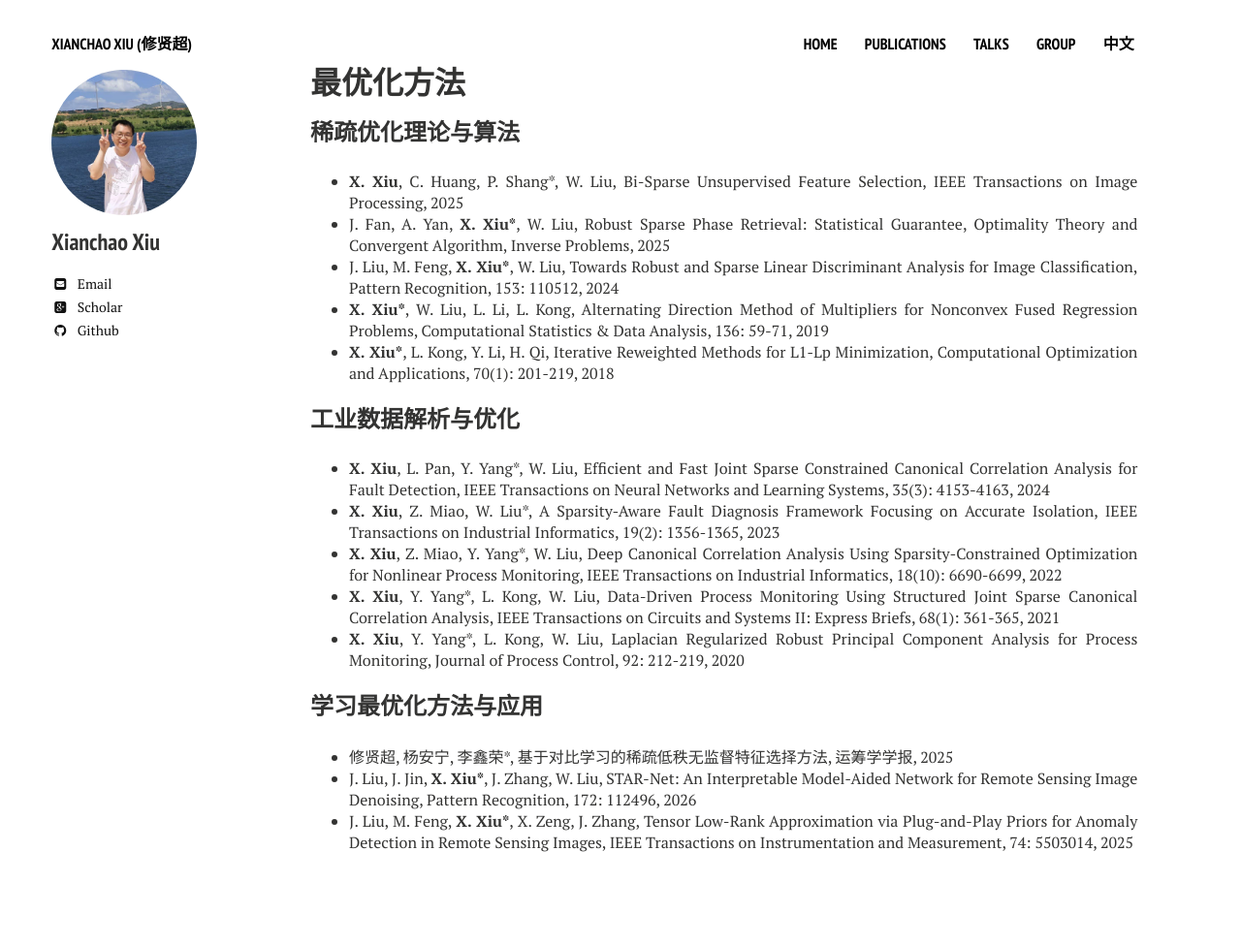
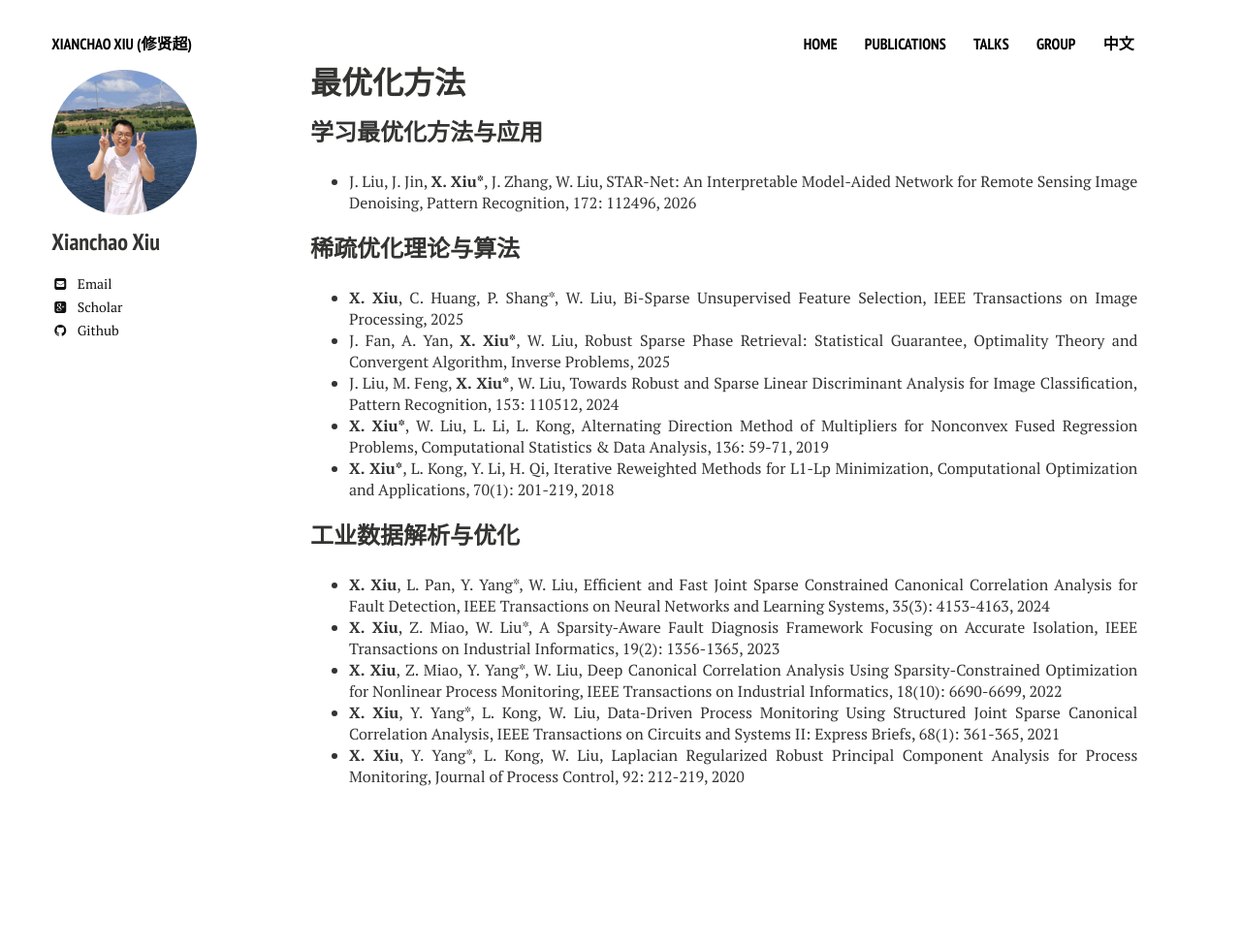
Before and after one commit to xianchaoxiu/xianchaoxiu.github.io, a Jekyll site: the page built from chinese/research/OPT/index.md, in a window 1280 px wide. Shown: the whole page at 97% size. Built offline with Jekyll 4.4.1, drawn with Linux system fonts in a browser that asks for light colours; nearby versions of some CDN libraries; after the commit the page ends 908 px from its top, so only the background shows below that.

Commit message:
Update index.md

```diff
--- a/chinese/research/OPT/index.md
+++ b/chinese/research/OPT/index.md
@@ -23,11 +29,3 @@ share: false
 * <b>X. Xiu</b>, Z. Miao, Y. Yang*, W. Liu, Deep Canonical Correlation Analysis Using Sparsity-Constrained Optimization for Nonlinear Process Monitoring, IEEE Transactions on Industrial Informatics, 18(10): 6690-6699, 2022 <br>
 * <b>X. Xiu</b>, Y. Yang*, L. Kong, W. Liu, Data-Driven Process Monitoring Using Structured Joint Sparse Canonical Correlation Analysis, IEEE Transactions on Circuits and Systems II: Express Briefs, 68(1): 361-365, 2021 <br>
 * <b>X. Xiu</b>, Y. Yang*, L. Kong, W. Liu, Laplacian Regularized Robust Principal Component Analysis for Process Monitoring, Journal of Process Control, 92: 212-219, 2020 <br>
-
-
-
-### 学习最优化方法与应用
-
-* 修贤超, 杨安宁, 李鑫荣*, 基于对比学习的稀疏低秩无监督特征选择方法, 运筹学学报, 2025 <br>
-* J. Liu, J. Jin, <b>X. Xiu*</b>, J. Zhang, W. Liu, STAR-Net: An Interpretable Model-Aided Network for Remote Sensing Image Denoising, Pattern Recognition, 172: 112496, 2026 <br>
-* J. Liu, M. Feng, <b>X. Xiu*</b>, X. Zeng, J. Zhang, Tensor Low-Rank Approximation via Plug-and-Play Priors for Anomaly Detection in Remote Sensing Images, IEEE Transactions on Instrumentation and Measurement, 74: 5503014, 2025 <br>
```
Also changed, not shown: other parts of chinese/research/OPT/index.md (+6 -0 lines).
